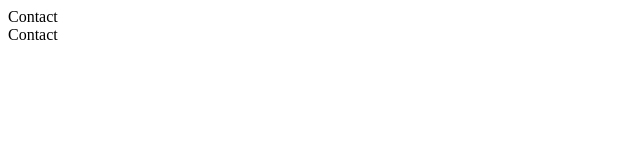
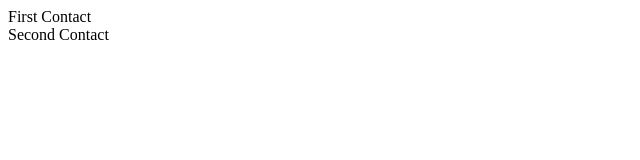
Before and after one commit to Caiusandcode/contacts-webapp, an Angular app: page / in a window 1280 px wide. Shown: the top 160 px of the page, without its empty margins (0-640 px from the left). Built offline with nearby package versions, Linux system fonts and the light colour scheme.

Commit message:
added contact id property

```diff
--- a/src/app/contact/contact.service.ts
+++ b/src/app/contact/contact.service.ts
@@ -9,8 +9,8 @@ export class ContactService {
 
   constructor() {
     this.contacts = [];
-    this.contacts.push(new Contact('First', 'Contact'));
-    this.contacts.push(new Contact('Second', 'Contact'));
+    this.contacts.push(new Contact(1,'First', 'Contact'));
+    this.contacts.push(new Contact(2, 'Second', 'Contact'));
 
   }
 
```
